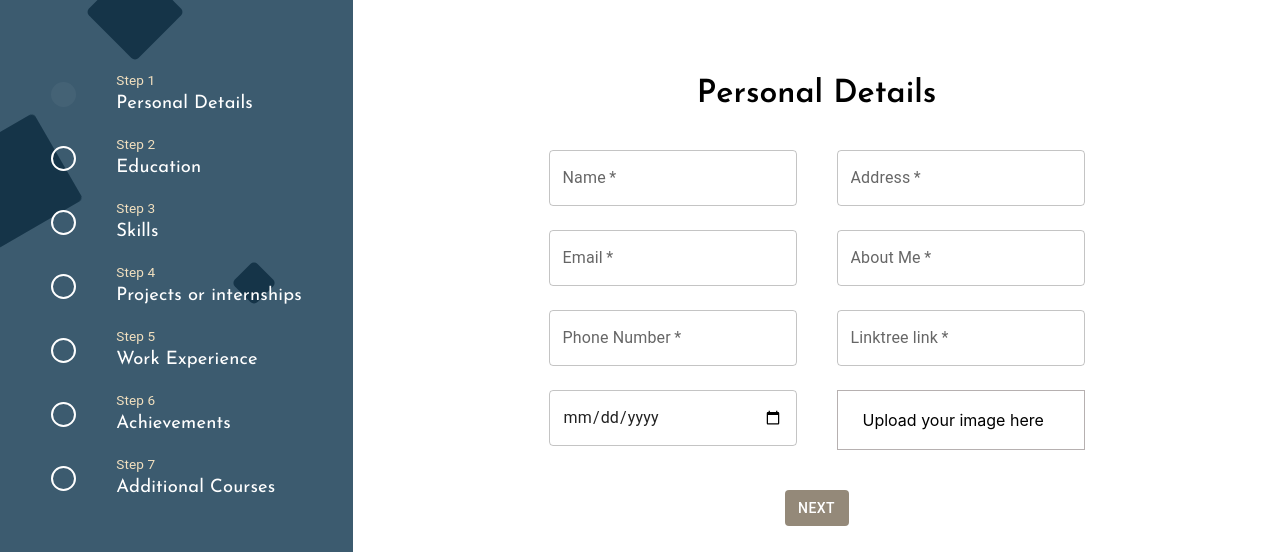
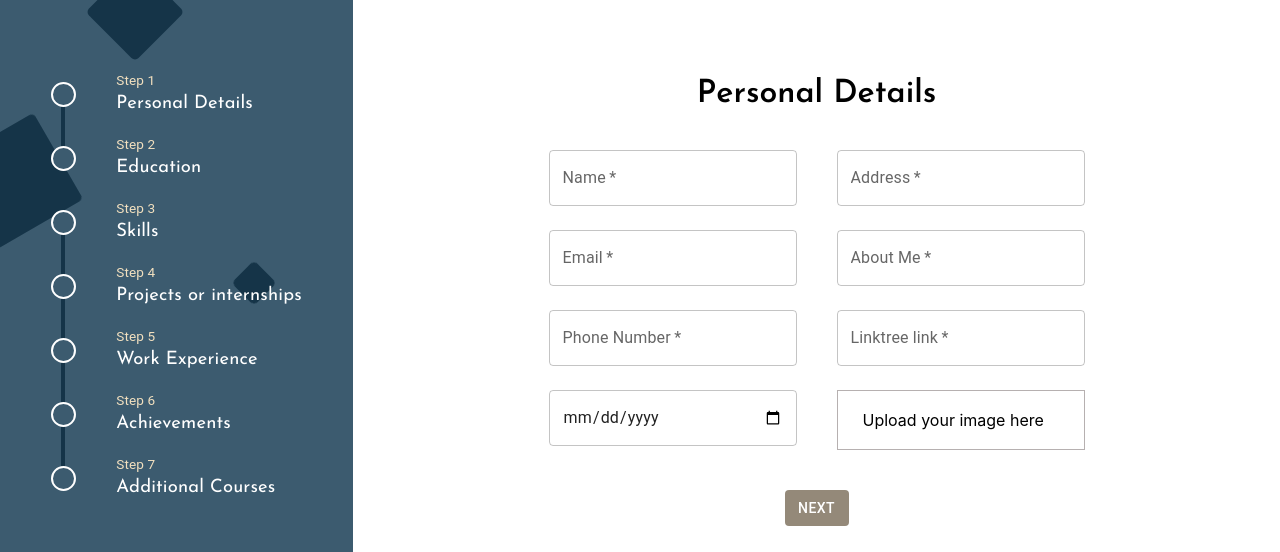
Before and after one commit to AmanSingh494/perfect-resume, a React (Create React App) app: page / in a window 1280 px wide. Shown: the part 148-700 px from the top of the page. Built offline with nearby package versions, Linux system fonts and the light colour scheme.

Commit message:
lifted step state, completed progress bar for laptop screen

```diff
--- a/src/App.js
+++ b/src/App.js
@@ -1,10 +1,11 @@
-import { useEffect } from 'react'
+import { useEffect, useState } from 'react'
 import './index.css'
 import Form from './components/Form'
 import Navbar from './components/Navbar'
 import ProcessBar from './components/ProcessBar'
 import { Box } from '@mui/material'
 function App() {
+  const [step, setStep] = useState(1)
   useEffect(() => {
     document.title = 'Perfect Resume'
   }, [])
@@ -12,8 +13,8 @@ function App() {
     <div>
       <Navbar />
       <Box display='flex' alignItems={'center'}>
-        <ProcessBar />
-        <Form />
+        <ProcessBar step={step} setStep={setStep} />
+        <Form step={step} setStep={setStep} />
       </Box>
     </div>
   )
--- a/src/components/Form.jsx
+++ b/src/components/Form.jsx
@@ -21,14 +21,13 @@ const StyledButton = styled(Button)`
     }
   }
 `
-const Form = () => {
+const Form = ({ step, setStep }) => {
   const [isSubmitted, setIsSubmitted] = useState(false)
   const [resStatus, setResStatus] = useState(
     'Hang on, Your Resume is on the way'
   )
   const [downloadStatus, setDownloadStatus] = useState(false)
   const [downloadUrl, setDownloadUrl] = useState(null)
-  const [step, setStep] = useState(1)
   const [personalDetails, setPersonalDetails] = useState(
     Array.from({ length: 1 }, () => ({}))
   )
--- a/src/components/ProcessBar.jsx
+++ b/src/components/ProcessBar.jsx
@@ -1,4 +1,4 @@
-import React from 'react'
+import React, { useEffect, useRef, useState } from 'react'
 import styled, { keyframes, css } from 'styled-components'
 import { Box, Typography } from '@mui/material'
 const Sidebar = styled(Box)`
@@ -39,16 +39,20 @@ const StepName = styled(Typography)`
 `
 
 const blink = keyframes`
-  0% { opacity: 1; }
-  50% { opacity: 0; }
-  100% { opacity: 1; }
+  0% { background-color: white; }
+  50% {  background-color: var(--color-secondary); }
+  100% { background-color: white;}
 `
 
-const Circle = styled(Box)`
+const Circle = styled(Box).withConfig({
+  shouldForwardProp: (prop, defaultValidatorFn) =>
+    !['active'].includes(prop) && defaultValidatorFn(prop)
+})`
   width: 25px;
   height: 25px;
   border-radius: 50%;
-  background-color: ${({ active }) => (active ? 'white' : 'transparent')};
+  background-color: ${({ active }) =>
+    active ? 'white' : 'var(--color-secondary)'};
   border: 2px solid white;
   margin-right: 10px;
   animation: ${({ active }) =>
@@ -69,7 +73,7 @@ const Rectangle1 = styled.div`
   width: 70px;
   background-color: var(--color-primary);
   border-radius: 5px;
-  z-index: -1;
+  z-index: -5;
   transform: rotate(45deg);
   top: 61px;
   left: 100px;
@@ -80,7 +84,7 @@ const Rectangle2 = styled.div`
   width: 100px;
   background-color: var(--color-primary);
   border-radius: 5px;
-  z-index: -1;
+  z-index: -5;
   transform: rotate(60deg);
   top: 215px;
   left: -35px;
@@ -91,12 +95,37 @@ const Rectangle3 = styled.div`
   width: 32px;
   background-color: var(--color-primary);
   border-radius: 5px;
-  z-index: -1;
+  z-index: -5;
   transform: rotate(45deg);
   top: 351px;
   left: 238px;
 `
-const ProcessBar = () => {
+const PathBlack = styled.div.withConfig({
+  shouldForwardProp: (prop, defaultValidatorFn) =>
+    !['top', 'height'].includes(prop) && defaultValidatorFn(prop)
+})`
+  width: 4px;
+  background-color: var(--color-primary);
+  height: ${({ height }) => `calc(6*${height}px )`};
+  position: absolute;
+  top: ${({ top, height }) => `${top - height}px`};
+  left: 4.8vw;
+  z-index: -1;
+`
+const PathWhite = styled.div.withConfig({
+  shouldForwardProp: (prop, defaultValidatorFn) =>
+    !['top', 'height', 'step'].includes(prop) && defaultValidatorFn(prop)
+})`
+  width: 4px;
+  background-color: white;
+  height: ${({ height, step }) => `calc(${step - 1}*${height}px )`};
+  position: absolute;
+  top: ${({ top, height }) => `${top - height}px`};
+  left: 4.8vw;
+  z-index: -1;
+  transition: height 1s linear;
+`
+const ProcessBar = ({ step, setStep }) => {
   const steps = [
     'Personal Details',
     'Education',
@@ -106,18 +135,44 @@ const ProcessBar = () => {
     'Achievements',
     'Additional Courses'
   ]
-  const currentStep = 1
+
+  // using useRef and useEffect hook to get the top of circle1 and circle2, difference between them is the height and then will mulitply it to get the height of the path
+  const circle1Ref = useRef(null)
+  const circle2Ref = useRef(null)
+  const [top, setTop] = useState(0)
+  const [height, setHeight] = useState(0)
+
+  useEffect(() => {
+    if (circle1Ref.current && circle2Ref.current) {
+      const circle1Pos = circle1Ref.current.getBoundingClientRect().top
+      const circle2Pos = circle2Ref.current.getBoundingClientRect().top
+      setTop(circle1Pos)
+      setHeight(circle2Pos - circle1Pos)
+    }
+  }, [])
+
   return (
     <Sidebar>
       {steps.map((step, index) => (
-        <StepContainer key={index}>
-          <Circle active={currentStep === index + 1} />
+        <StepContainer
+          key={index}
+          onClick={() => {
+            setStep(index + 1)
+          }}
+        >
+          <Circle
+            ref={index === 0 ? circle1Ref : index === 1 ? circle2Ref : null}
+            active={step === index + 1}
+          />
           <Step>
             <StepNumber>{`Step ${index + 1}`}</StepNumber>
             <StepName>{step}</StepName>
           </Step>
         </StepContainer>
       ))}
+      <PathBlack top={top} height={height} />
+      <PathWhite top={top} height={height} step={step} />
+
       <Rectangle1 />
       <Rectangle2 />
       <Rectangle3 />
```
